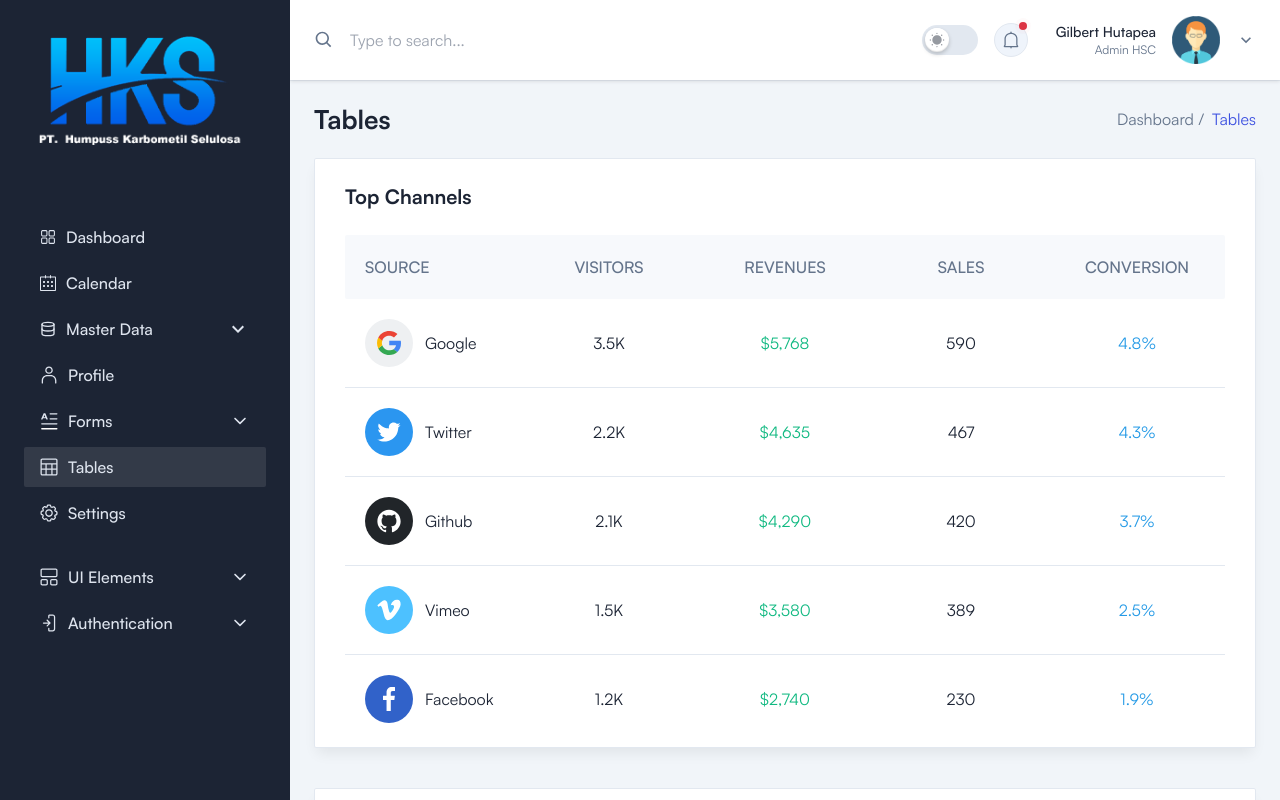
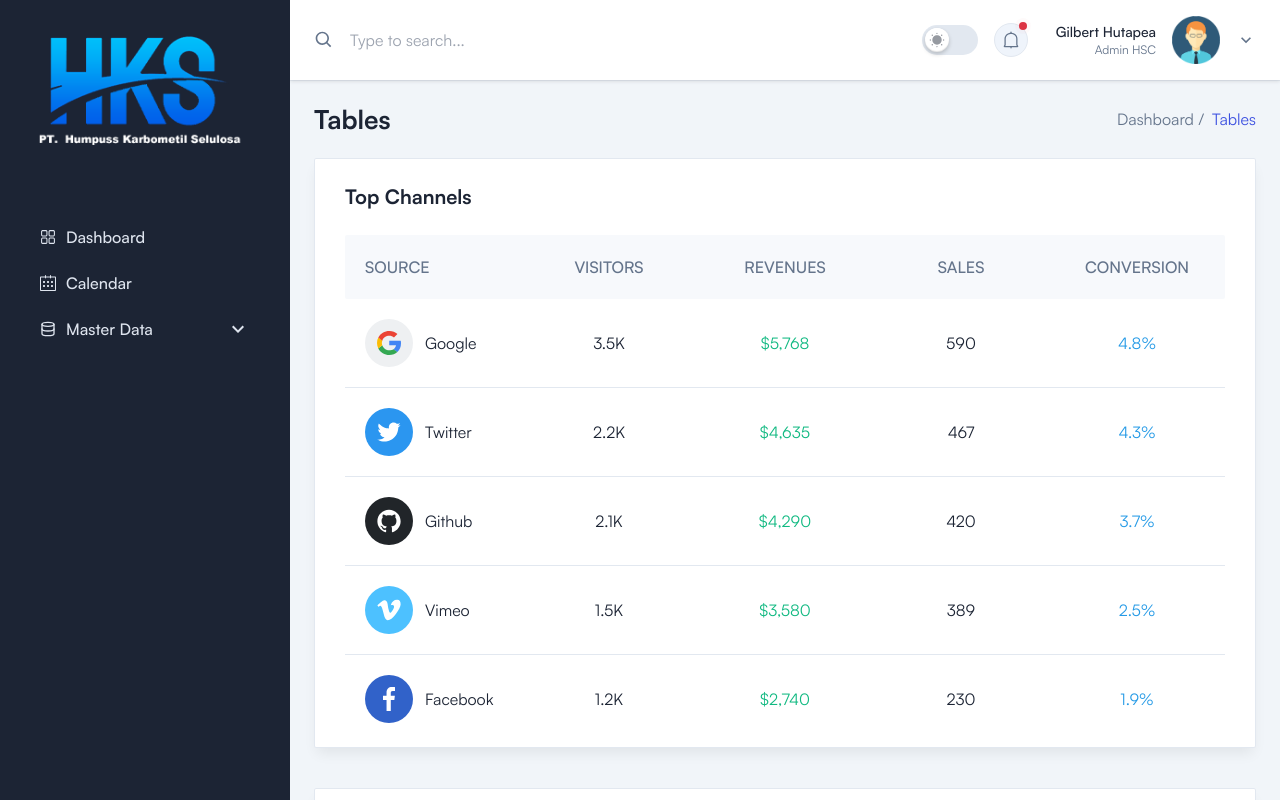
Before and after one commit to SoftwareKings/mern-employee-salary-management, a React (Vite) app in the folder Frontend/: page /tables in a window 1280 px wide. Built offline with nearby package versions, Linux system fonts and the light colour scheme.

Commit message:
Refactor

```diff
--- a/Frontend/src/components/Sidebar/Sidebar.jsx
+++ b/Frontend/src/components/Sidebar/Sidebar.jsx
@@ -111,7 +111,7 @@ const Sidebar = ({ sidebarOpen, setSidebarOpen }) => {
               </li>
               {/* <!-- Calendar Admin --> */}
 
-              {/* <!-- Master Data --> */}
+              {/* <!-- Master Data Admin --> */}
               <SidebarLinkGroup
                 activeCondition={
                   pathname === '/masterdata' || pathname.includes('masterdata')
@@ -173,10 +173,10 @@ const Sidebar = ({ sidebarOpen, setSidebarOpen }) => {
                   )
                 }}
               </SidebarLinkGroup>
-              {/* <!-- Master Data --> */}
+              {/* <!-- Master Data Admin --> */}
 
               {/* <!-- Profile --> */}
-              <li>
+              {/* <li>
                 <NavLink
                   to='/profile'
                   className={`group relative flex items-center gap-2.5 rounded-sm py-2 px-4 font-medium text-bodydark1 duration-300 ease-in-out hover:bg-graydark dark:hover:bg-meta-4 ${pathname.includes('profile') && 'bg-graydark dark:bg-meta-4'
@@ -201,11 +201,11 @@ const Sidebar = ({ sidebarOpen, setSidebarOpen }) => {
                   </svg>
                   Profile
                 </NavLink>
-              </li>
+              </li> */}
               {/* <!-- Profile --> */}
 
               {/* <!-- Forms --> */}
-              <SidebarLinkGroup
+              {/* <SidebarLinkGroup
                 activeCondition={
                   pathname === '/forms' || pathname.includes('forms')
                 }
@@ -273,7 +273,7 @@ const Sidebar = ({ sidebarOpen, setSidebarOpen }) => {
                           />
                         </svg>
                       </NavLink>
-                      {/* <!-- Dropdown Menu Start --> */}
+
                       <div
                         className={`translate transform overflow-hidden ${!open && 'hidden'
                           }`}
@@ -303,15 +303,15 @@ const Sidebar = ({ sidebarOpen, setSidebarOpen }) => {
                           </li>
                         </ul>
                       </div>
-                      {/* <!-- Dropdown Menu End --> */}
+
                     </React.Fragment>
                   )
                 }}
-              </SidebarLinkGroup>
+              </SidebarLinkGroup> */}
               {/* <!-- Forms --> */}
 
               {/* <!-- Tables --> */}
-              <li>
+              {/* <li>
                 <NavLink
                   to='/tables'
                   className={`group relative flex items-center gap-2.5 rounded-sm py-2 px-4 font-medium text-bodydark1 duration-300 ease-in-out hover:bg-graydark dark:hover:bg-meta-4 ${pathname.includes('tables') && 'bg-graydark dark:bg-meta-4'
@@ -344,11 +344,11 @@ const Sidebar = ({ sidebarOpen, setSidebarOpen }) => {
                   </svg>
                   Tables
                 </NavLink>
-              </li>
+              </li> */}
               {/* <!-- Tables --> */}
 
               {/* <!-- Settings --> */}
-              <li>
+              {/* <li>
                 <NavLink
                   to='/settings'
                   className={`group relative flex items-center gap-2.5 rounded-sm py-2 px-4 font-medium text-bodydark1 duration-300 ease-in-out hover:bg-graydark dark:hover:bg-meta-4 ${pathname.includes('settings') &&
@@ -386,16 +386,16 @@ const Sidebar = ({ sidebarOpen, setSidebarOpen }) => {
                   </svg>
                   Settings
                 </NavLink>
-              </li>
+              </li> */}
               {/* <!-- Settings --> */}
             </ul>
           </div>
 
-          <div>
-            <ul className='mb-6 flex flex-col gap-1.5'>
+          {/* <div>
+            <ul className='mb-6 flex flex-col gap-1.5'> */}
 
               {/* <!-- Ui Elements --> */}
-              <SidebarLinkGroup
+              {/* <SidebarLinkGroup
                 activeCondition={pathname === '/ui' || pathname.includes('ui')}
               >
                 {(handleClick, open) => {
@@ -464,7 +464,7 @@ const Sidebar = ({ sidebarOpen, setSidebarOpen }) => {
                           />
                         </svg>
                       </NavLink>
-                      {/* <!-- Dropdown Menu Start --> */}
+
                       <div
                         className={`translate transform overflow-hidden ${!open && 'hidden'
                           }`}
@@ -494,15 +494,15 @@ const Sidebar = ({ sidebarOpen, setSidebarOpen }) => {
                           </li>
                         </ul>
                       </div>
-                      {/* <!-- Dropdown Menu End --> */}
+
                     </React.Fragment>
                   )
                 }}
-              </SidebarLinkGroup>
+              </SidebarLinkGroup> */}
               {/* <!-- Ui Elements --> */}
 
               {/* <!-- Auth Pages --> */}
-              <SidebarLinkGroup
+              {/* <SidebarLinkGroup
                 activeCondition={
                   pathname === '/auth' || pathname.includes('auth')
                 }
@@ -569,7 +569,7 @@ const Sidebar = ({ sidebarOpen, setSidebarOpen }) => {
                           />
                         </svg>
                       </NavLink>
-                      {/* <!-- Dropdown Menu Start --> */}
+
                       <div
                         className={`translate transform overflow-hidden ${!open && 'hidden'
                           }`}
@@ -599,14 +599,14 @@ const Sidebar = ({ sidebarOpen, setSidebarOpen }) => {
                           </li>
                         </ul>
                       </div>
-                      {/* <!-- Dropdown Menu End --> */}
+
                     </React.Fragment>
                   )
                 }}
-              </SidebarLinkGroup>
+              </SidebarLinkGroup> */}
               {/* <!-- Auth Pages --> */}
-            </ul>
-          </div>
+            {/* </ul>
+          </div> */}
         </nav>
         {/* <!-- Sidebar Menu --> */}
       </div>
```
